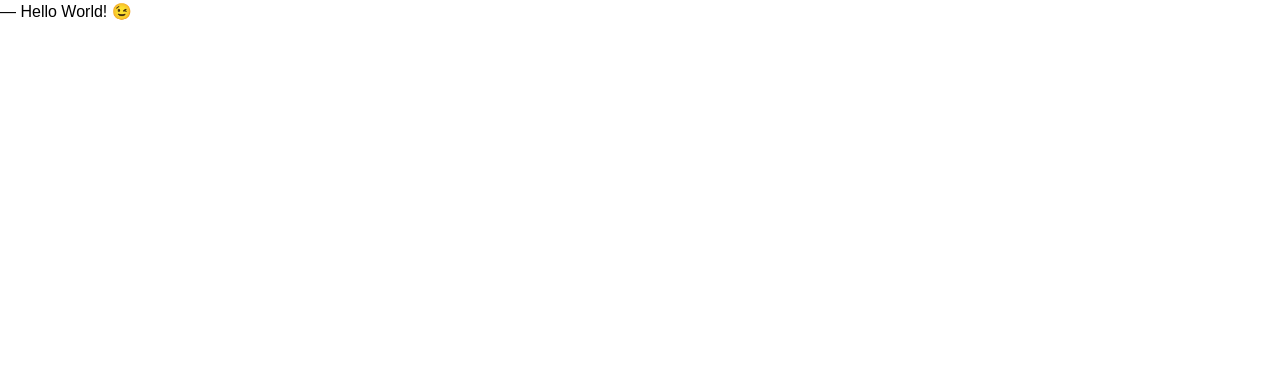
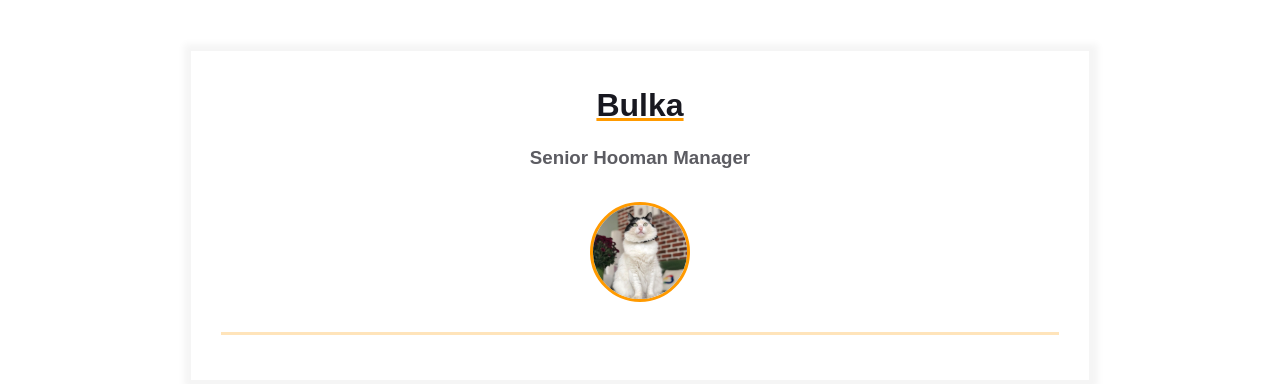
Before and after one commit to amendrukh/CV_AnnaMendrukh, a plain HTML site: page index.html in a window 1280 px wide. Drawn offline with Linux system fonts and the light colour scheme.

Commit message:
Directory assets with avatar.png and primary content template to index.html have been added

```diff
--- a/index.html
+++ b/index.html
@@ -7,6 +7,29 @@
         <link rel="stylesheet" href="styles.css"/>
     </head>
     <body>
-― Hello World! &#x1F609;
+        <main>
+            <div class="resume">
+                <div class="container">
+                    <div class="resume__block">
+                        <h1 class="contact-info__header">Bulka</h1>
+                        <h3 class="contact-info__sub-header">Senior Hooman Manager</h3>
+
+                        <div class="contact_info_container fh">
+                            <div class="contact-info__block"></div>
+
+                            <div class="contact-info__block contact-info__block--center">
+                                <img
+                                        class="contact-info__avatar"
+                                        src="./assets/avatar.png"
+                                        alt="Avatar"
+                                />
+                            </div>
+
+                            <div class="contact-info__block"></div>
+                        </div>
+                    </div>
+                </div>
+            </div>
+        </main>
     </body>
 </html>
```
Also changed, not shown: assets/avatar.png (added). Lines whose indentation alone changed are shown as unchanged.
